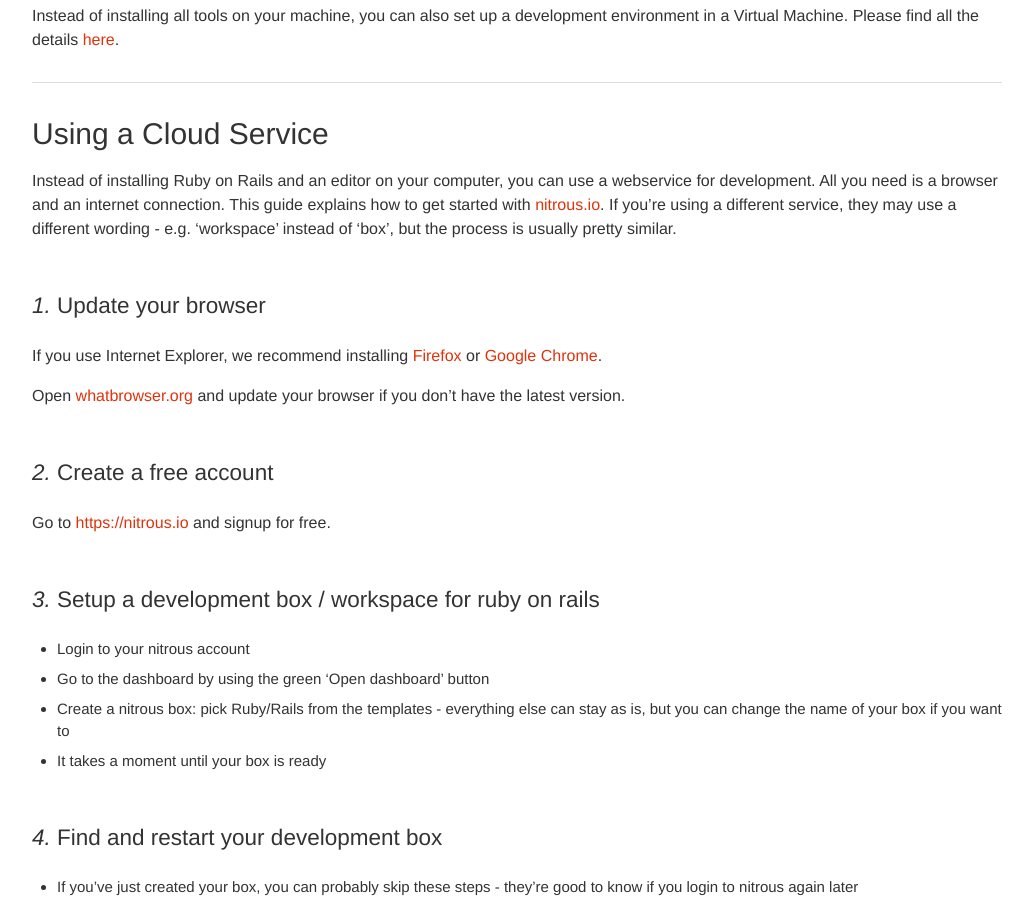
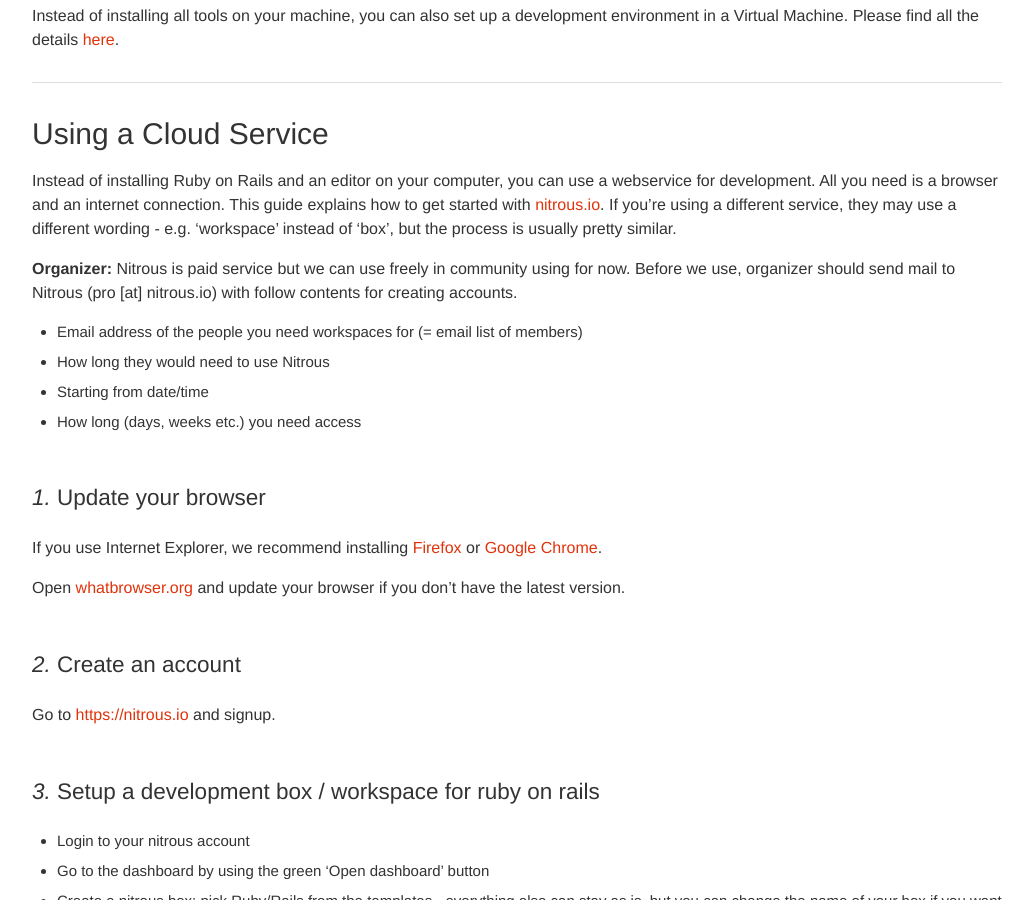
Before and after one commit to railsgirls/guides.railsgirls.com, a Jekyll site: the page built from _posts/2013-05-02-install.markdown, in a window 1280 px wide and 900 px high, scrolled down 6759 px. Shown: the whole window, without its empty margins (53-1085 px from the left). Built offline with Jekyll 4.4.1, drawn with Linux system fonts in a browser that asks for light colours; nearby versions of some CDN libraries.

Commit message:
Change descriptions for Nitrous PRO.
The Nitrous close Nitrous free plan on June 2015.
We need a contact with email to Nitrous before using.

```diff
--- a/_posts/2013-05-02-install.markdown
+++ b/_posts/2013-05-02-install.markdown
@@ -276,14 +276,22 @@
 
 Instead of installing Ruby on Rails and an editor on your computer, you can use a webservice for development. All you need is a browser and an internet connection. This guide explains how to get started with [nitrous.io](https://nitrous.io). If you're using a different service, they may use a different wording - e.g. 'workspace' instead of 'box', but the process is usually pretty similar.
 
+**Organizer:** Nitrous is paid service but we can use freely in community using for now. Before we use, organizer should send mail to Nitrous (pro [at] nitrous.io) with follow contents for creating accounts.
+
+- Email address of the people you need workspaces for (= email list of members)
+- How long they would need to use Nitrous
+- Starting from date/time
+- How long (days, weeks etc.) you need access
+
 ### *1.* Update your browser
 
 If you use Internet Explorer, we recommend installing [Firefox](mozilla.org/firefox) or [Google Chrome](google.com/chrome).
 
 Open [whatbrowser.org](http://whatbrowser.org) and update your browser if you don't have the latest version.
 
-### *2.* Create a free account
-Go to [https://nitrous.io](https://nitrous.io/) and signup for free.
+### *2.* Create an account
+
+Go to [https://nitrous.io](https://nitrous.io/) and signup.
 
 ### *3.* Setup a development box / workspace for ruby on rails
 * Login to your nitrous account
```
